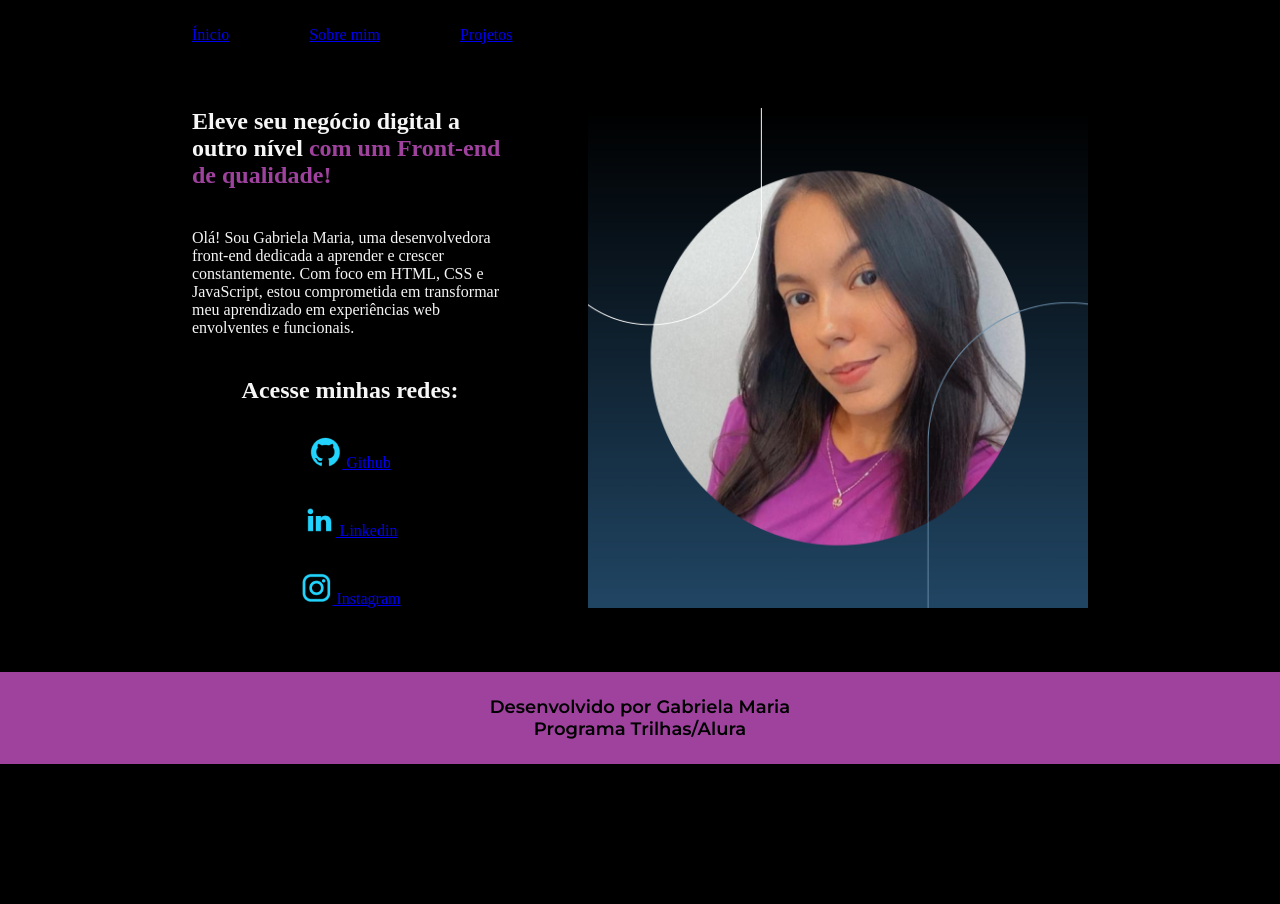
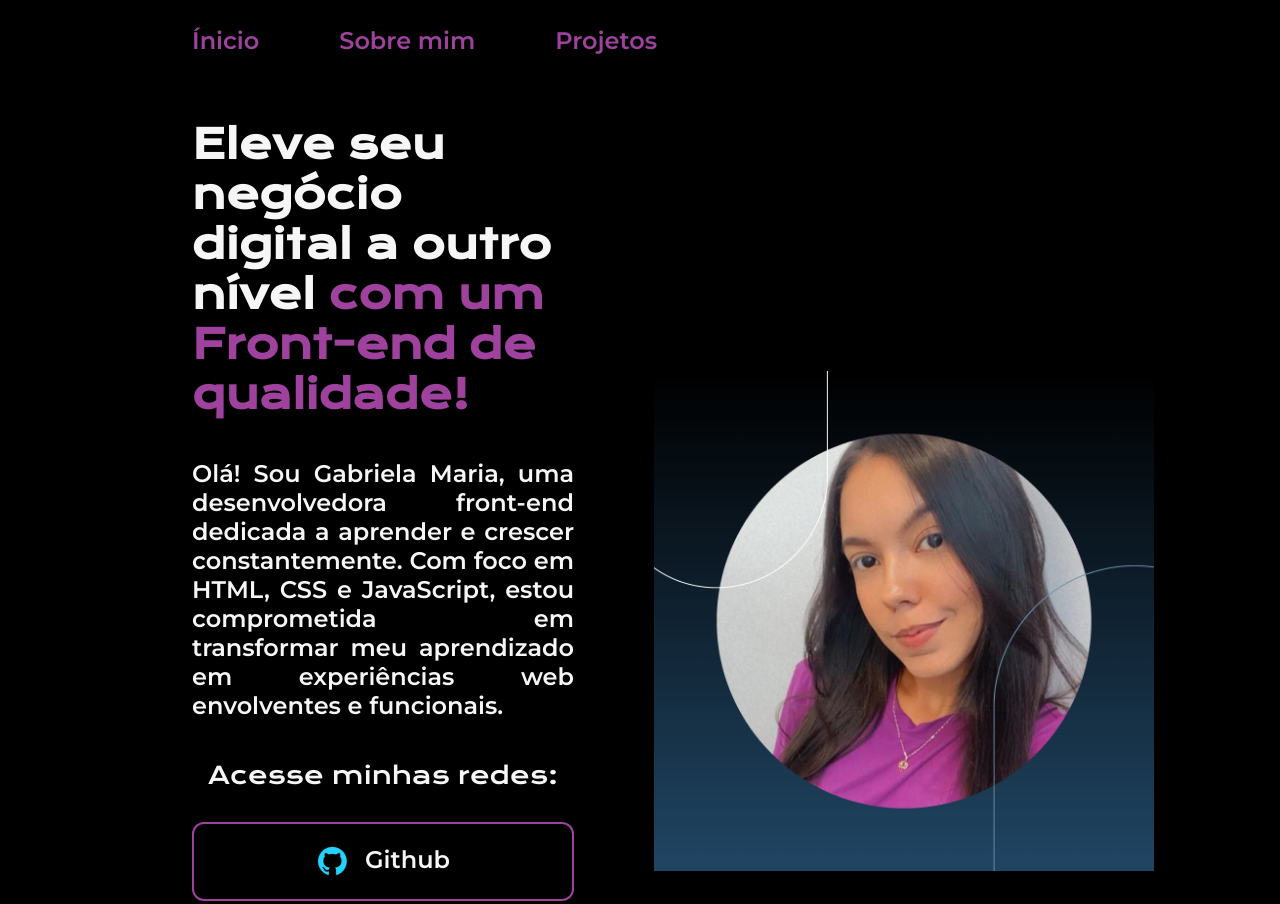
Before and after one commit to gabrmpc/meu-site, a plain HTML site: page index.html in a window 1280 px wide. Shown: the top 904 px of the page. Before the commit the page ends 800 px from the top, so only its background shows below. Drawn offline with nearby package versions, Linux system fonts and the light colour scheme.

Commit message:
Update style.css

```diff
--- a/style.css
+++ b/style.css
@@ -1,68 +1,63 @@
-@import url('https://fonts.googleapis.com/css2?family=Krona+One&family=Montserrat:ital,wght@0,600;1,600&display=swap');
+@import url("https://fonts.googleapis.com/css2?family=Krona+One&family=Montserrat:ital,wght@0,600;1,600&display=swap");
 
 * {
    margin: 0;
    padding: 0;
 }
-body{
+body {
    /* height: 100vh; */
    box-sizing: border-box;
    background-color: #000000;
-    color: #F6F6F6;
-
+   color: #f6f6f6;
 }
 
-.cabecalho{
+.cabecalho {
    padding: 2% 0% 0% 15%;
 }
 
-.cabecalho__menu{
+.cabecalho__menu {
    display: flex;
    gap: 80px;
-
 }
 
-.cabecalho__menu__link{
-    font-family: 'Montserrat' , sans-serif;
+.cabecalho_menu_link {
+   font-family: "Montserrat", sans-serif;
    font-size: 24px;
    font-weight: 600;
-    color: #9E429E;
+   color: #9e429e;
    text-decoration: none;
 }
 /* eleve seu negocio digital(...) */
-.apresentacao{
-    padding:5% 15%;
+.apresentacao {
+   padding: 5% 15%;
    display: flex;
    align-items: center;
    justify-content: space-between;
-
 }
 
-.apresentacao__conteudo{
+.apresentacao__conteudo {
    width: 615px;
    display: flex;
    flex-direction: column;
    gap: 40px;
 }
 
-.apresentacao__conteudo__titulo{
+.apresentacao_conteudo_titulo {
    font-size: 40px;
    font-family: "Krona One", sans-serif;
-
 }
 
 .titulo-destaque {
-    color: #9E429E;
+   color: #9e429e;
 }
 
-.apresentacao__conteudo__texto{
+.apresentacao_conteudo_texto {
    font-size: 24px;
    font-family: "Montserrat", sans-serif;
    text-align: justify;
-
 }
 
-.apresentacao__links{
+.apresentacao__links {
    display: flex;
    flex-direction: column;
    justify-content: space-between;
@@ -70,18 +65,18 @@ body{
    gap: 32px;
 }
 
-.apresentacao__links__subtitulo{
-    font-family: 'Krona one' , sans-serif;
+.apresentacao_links_subtitulo {
+   font-family: "Krona one", sans-serif;
    font-weight: 400;
    font-size: 24px;
 }
 
-.apresentacao__links__link{
+.apresentacao_links_link {
    /* background-color: #22D4FD; */
    display: flex;
    justify-content: center;
    gap: 16px;
-    border: 2px solid #9E429E;
+   border: 2px solid #9e429e;
    width: 378px;
    text-align: center;
    border-radius: 12px;
@@ -91,11 +86,10 @@ body{
    text-decoration: none;
    color: #f6f6f6;
    font-family: "Montserrat", sans-serif;
-
 }
 .apresentacao__imagem {
    width: 11.5%;
-    border: 1px solid #9E429E;
+   border: 1px solid #9e429e;
    padding-top: 20px;
    padding-right: 20%;
    border-radius: 10px;
@@ -103,15 +97,15 @@ body{
    border-left: none;
 }
 
-.apresentacao__links__link:hover {
+.apresentacao_links_link:hover {
    background-color: #272727;
 }
 
-.rodape{
+.rodape {
    padding: 24px;
    color: #000000;
-    background-color: #9E429E;
+   background-color: #9e429e;
    text-align: center;
-    font-family: 'Montserrat', sans-serif;
+   font-family: "Montserrat", sans-serif;
    font-size: 18px;
 }
```
Lines whose indentation alone changed are shown as unchanged.
